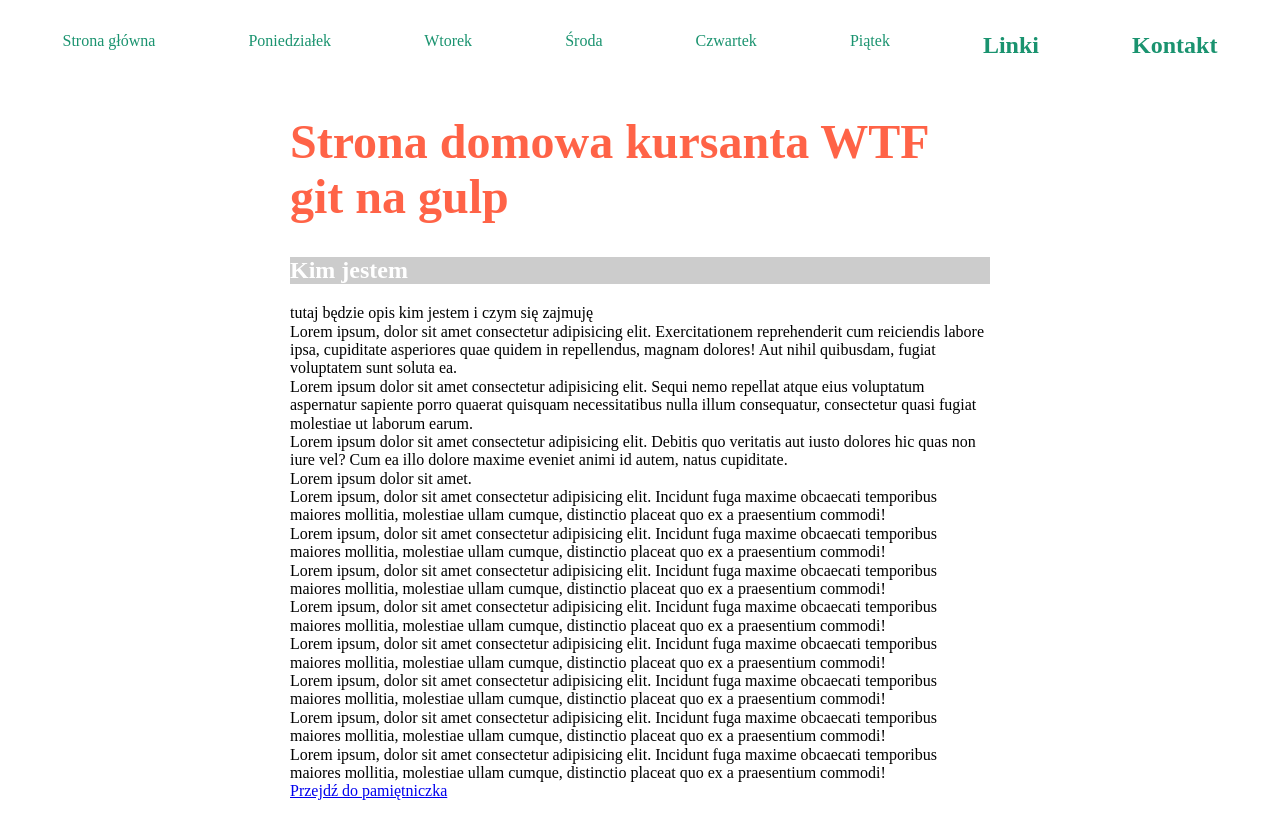
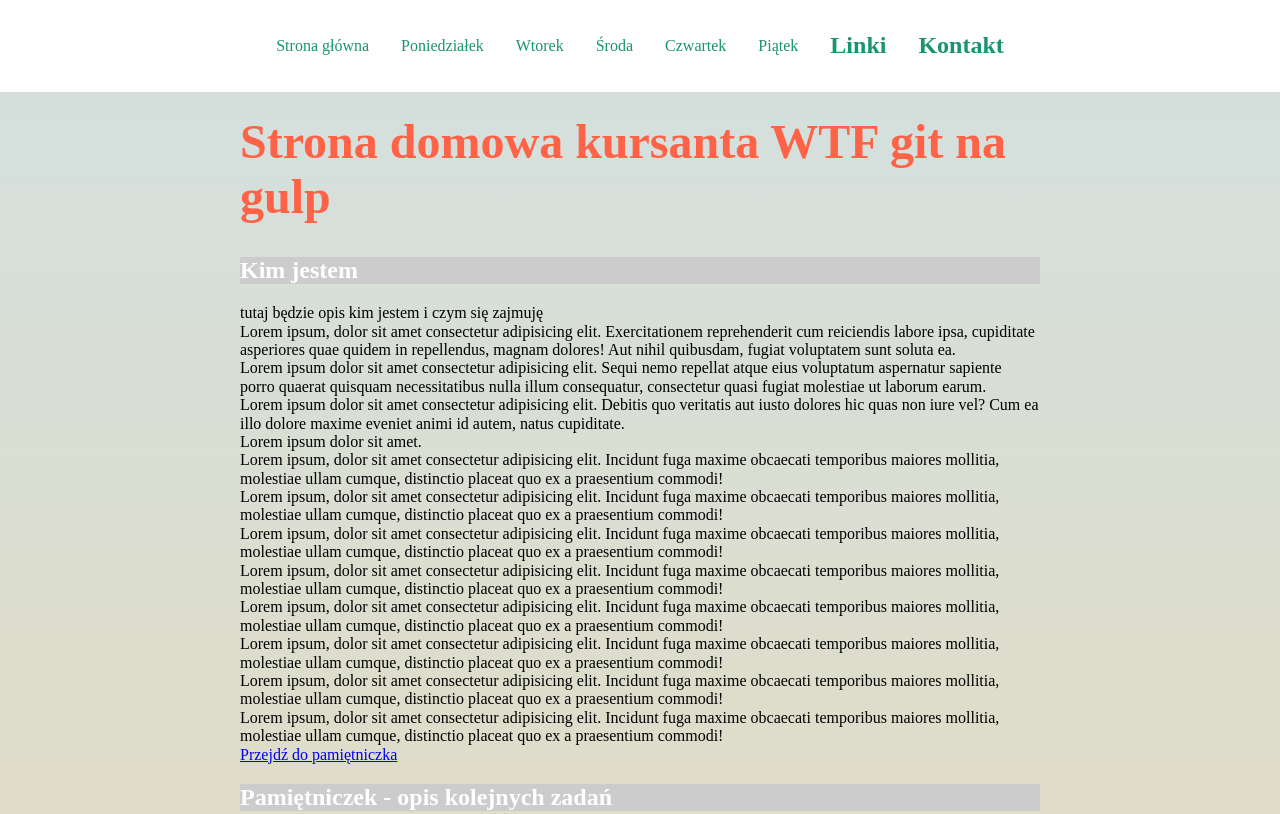
Before and after one commit to druszkiewicz/homepage-gulp, a website: page src/content/index.html in a window 1280 px wide. Shown: the top 814 px of the page. Drawn offline with nearby package versions, Linux system fonts and the light colour scheme; files that its build step writes are made by us from their sources; files whose address does not match are found by name; a web font is replaced by a local one.

Commit message:
L5 - praca domowa

```diff
--- a/src/js/main.js
+++ b/src/js/main.js
@@ -75,3 +75,10 @@
 };
 
 console.log(calculateFat(3, 4));
+
+const witaj = (name, age) => {
+   console.log(`witaj ${name}, masz ${age} lat`);
+}
+
+witaj('darek', 55);
+witaj(name, age);
--- a/src/scss/main.scss
+++ b/src/scss/main.scss
@@ -12,6 +12,11 @@
    box-sizing: inherit;
 }
 
+body {
+   background: rgb(211,224,224);
+   background: linear-gradient(180deg, rgba(211,224,224,1) 0%, rgba(235,217,178,1) 100%);
+}
+
 // navigation
 
 .navigation {}
@@ -20,11 +25,14 @@
    list-style: none;
    padding: 0;
    display: flex;
-   justify-content: space-around;
+   justify-content: center;
+   align-items: center;
 }
 
 .navigation__item {
-   display: inline; //elementy obok siebie
+   display: inline; //elementy obok siebie (bez flexa)
+   display: block;  //dla flexa
+   margin: 0 16px;
 }
 
 .navigation__link {
@@ -139,7 +147,7 @@
 
 .main {
    width: 100%;
-   max-width: 700px;
+   max-width: 800px;
    margin: 32px auto;
    padding-top: 50px;
 }
```
Also changed, not shown: src/content/index.html (+0 -1 lines), src/content/myLinks.html (+6 -1 lines).
